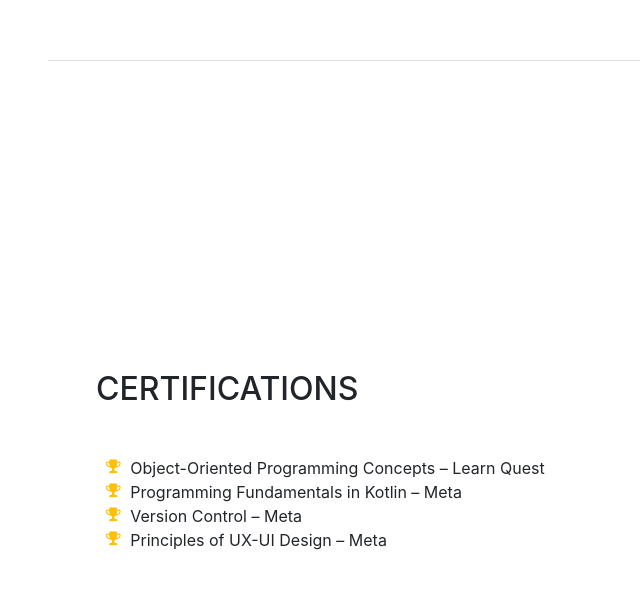
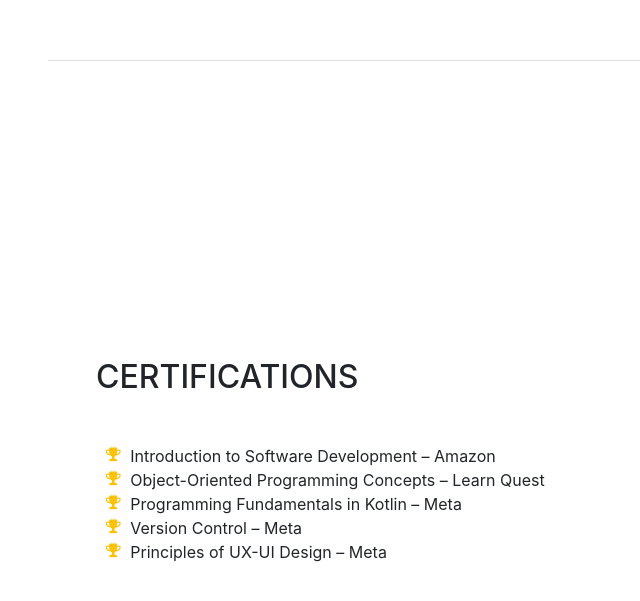
Before and after one commit to colepreston/colepreston.github.io, a website with bundled scripts: page index.html in a window 1280 px wide. Shown: the part 4894-5495 px from the top of the page, without its empty margins (224-864 px from the left). Built offline with nearby package versions, Linux system fonts and the light colour scheme; a web font is replaced by a local one.

Commit message:
added new cert

```diff
--- a/index.html
+++ b/index.html
@@ -272,6 +272,10 @@
           <ul class="fa-ul mb-0">
             <li>
               <i class="fa-li fa fa-trophy text-warning"></i>
+              Introduction to Software Development – Amazon</li>
+            <li>
+            <li>
+              <i class="fa-li fa fa-trophy text-warning"></i>
               Object-Oriented Programming Concepts – Learn Quest</li>
             <li>
               <i class="fa-li fa fa-trophy text-warning"></i>
```
